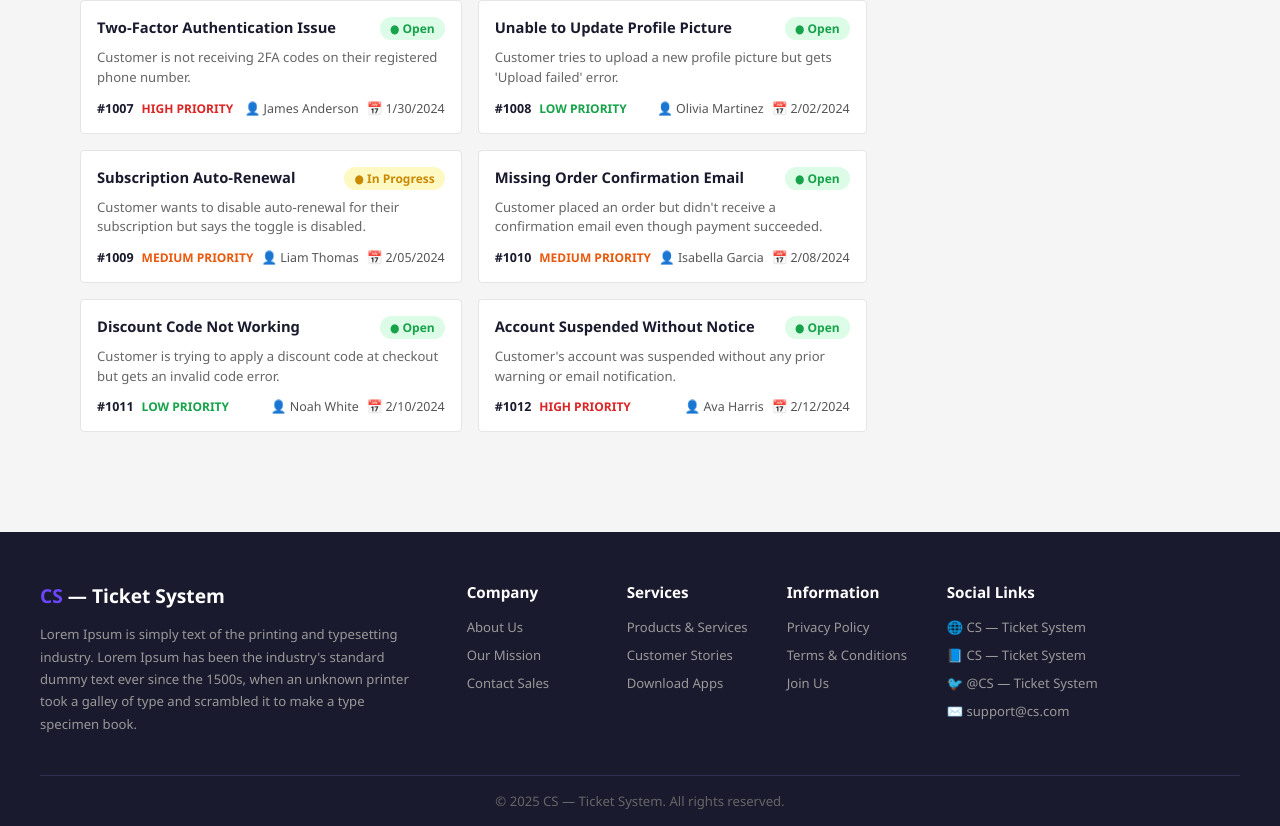
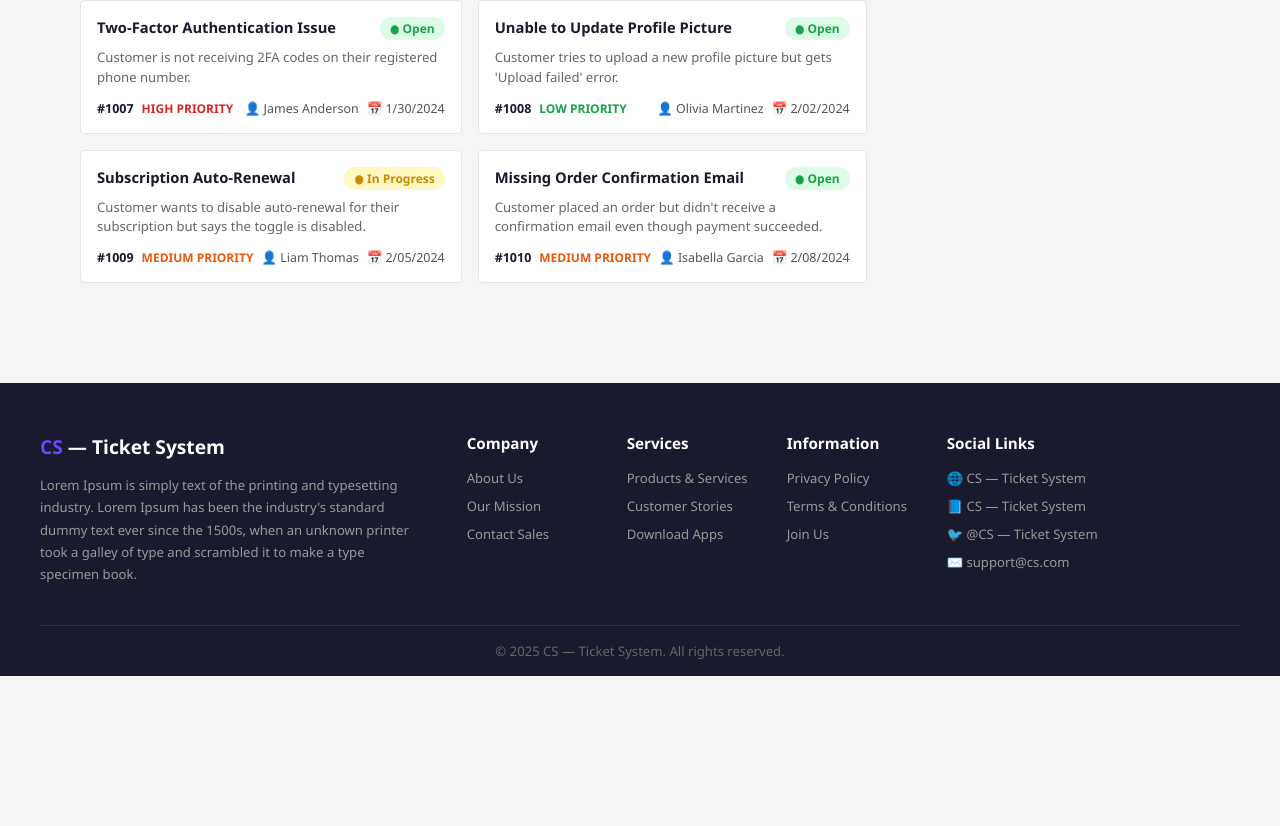
Before and after one commit to ruksat13/Customer-Support-Zone, a React (Vite) app: page / in a window 1280 px wide. Shown: the part 872-1698 px from the top of the page. After the commit the page ends 1548 px from the top, so only its background shows below. Built offline with nearby package versions, Linux system fonts and the light colour scheme.

Commit message:
remove: extra tickets from data

```diff
--- a/src/data/tickets.js
+++ b/src/data/tickets.js
@@ -89,24 +89,7 @@ const tickets = [
         status: "Open",
         createdAt: "2/08/2024"
     },
-    {
-        id: "#1011",
-        title: "Discount Code Not Working",
-        description: "Customer is trying to apply a discount code at checkout but gets an invalid code error.",
-        customer: "Noah White",
-        priority: "LOW PRIORITY",
-        status: "Open",
-        createdAt: "2/10/2024"
-    },
-    {
-        id: "#1012",
-        title: "Account Suspended Without Notice",
-        description: "Customer's account was suspended without any prior warning or email notification.",
-        customer: "Ava Harris",
-        priority: "HIGH PRIORITY",
-        status: "Open",
-        createdAt: "2/12/2024"
-    }
+
 ];
 
 export default tickets;
```
